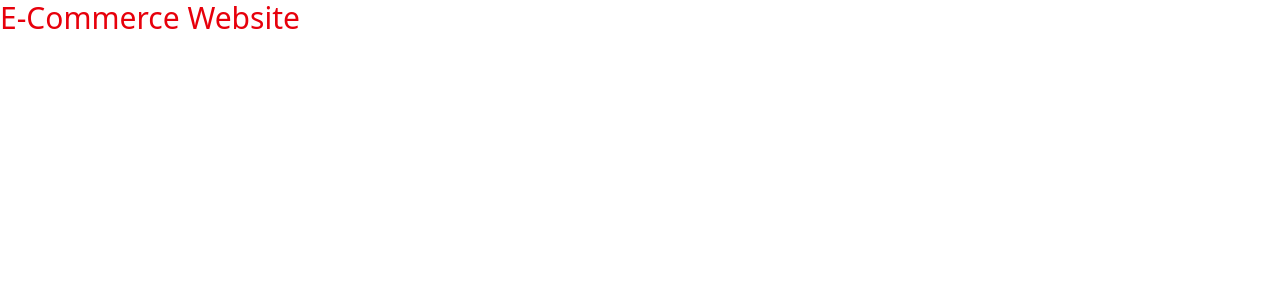
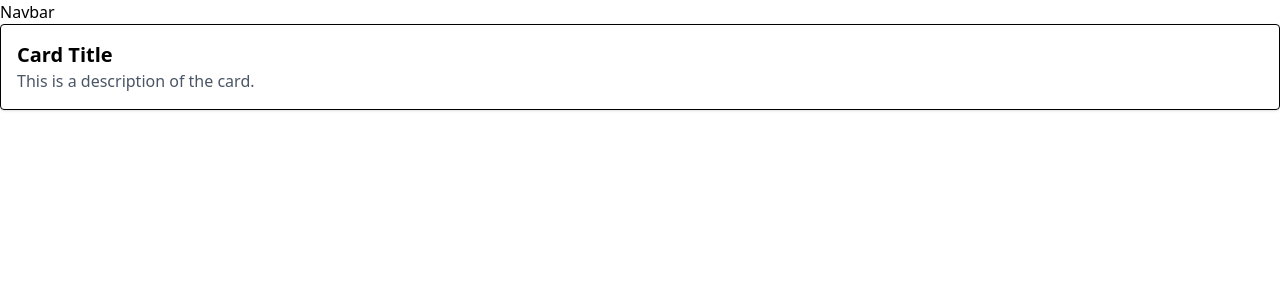
Before and after one commit to Manshavatsh0123/Trendo, a React (Vite) app: page /card in a window 1280 px wide. Shown: the top 300 px of the page. Built offline with nearby package versions, Linux system fonts and the light colour scheme.

Commit message:
Routes Setup

```diff
--- a/package.json
+++ b/package.json
@@ -13,6 +13,7 @@
     "@tailwindcss/vite": "^4.1.13",
     "react": "^19.1.1",
     "react-dom": "^19.1.1",
+    "react-router-dom": "^7.8.2",
     "tailwindcss": "^4.1.13"
   },
   "devDependencies": {
--- a/src/App.jsx
+++ b/src/App.jsx
@@ -1,9 +1,25 @@
 import React from 'react'
+import { BrowserRouter, Route, Routes } from 'react-router-dom'
+import Home from './pages/Home'
+import Products from './pages/Products'
+import About from './pages/About'
+import Contact from './pages/Contact'
+import Card from './pages/Card'
+import Navbar from './components/Navbar'
 
 const App = () => {
   return (
-    <div className='text-red-600 text-3xl'>E-Commerce Website</div>
-  )
+    <BrowserRouter>
+    <Navbar />
+        <Routes>
+          <Route path='/' element={<Home />} />
+          <Route path='/products' element={<Products />} />
+          <Route path='/about' element={<About />} />
+          <Route path='/contact' element={<Contact />} />
+          <Route path='/card' element={<Card />} />
+        </Routes>
+      </BrowserRouter>
+    )
 }
 
 export default App
--- /dev/null
+++ b/src/components/Navbar.jsx
@@ -0,0 +1,9 @@
+import React from 'react'
+
+const Navbar = () => {
+  return (
+    <div>Navbar</div>
+  )
+}
+
+export default Navbar
--- /dev/null
+++ b/src/pages/About.jsx
@@ -0,0 +1,9 @@
+import React from 'react'
+
+const About = () => {
+  return (
+    <div className='text-yellow-600 text-3xl'>About</div>
+  )
+}
+
+export default About
--- /dev/null
+++ b/src/pages/Card.jsx
@@ -0,0 +1,12 @@
+import React from 'react'
+
+const Card = () => {
+  return (
+    <div className='border p-4 rounded shadow'>
+      <h2 className='text-xl font-bold'>Card Title</h2>
+      <p className='text-gray-600'>This is a description of the card.</p>
+    </div>
+  )
+}
+
+export default Card
--- /dev/null
+++ b/src/pages/Contact.jsx
@@ -0,0 +1,9 @@
+import React from 'react'
+
+const Contact = () => {
+  return (
+    <div>Contact</div>
+  )
+}
+
+export default Contact
--- /dev/null
+++ b/src/pages/Home.jsx
@@ -0,0 +1,9 @@
+import React from 'react'
+
+const Home = () => {
+  return (
+    <div className='text-blue-600 text-3xl'>Home</div>
+  )
+}
+
+export default Home
--- /dev/null
+++ b/src/pages/Products.jsx
@@ -0,0 +1,9 @@
+import React from 'react'
+
+const Products = () => {
+  return (
+    <div className='text-green-600 text-3xl'>Products</div>
+  )
+}
+
+export default Products
```
Also changed, not shown: 1 other file (tests, documents, lock files or other folders).
